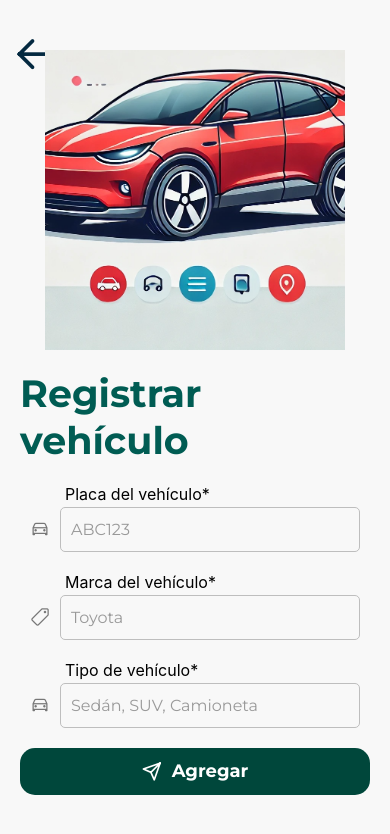
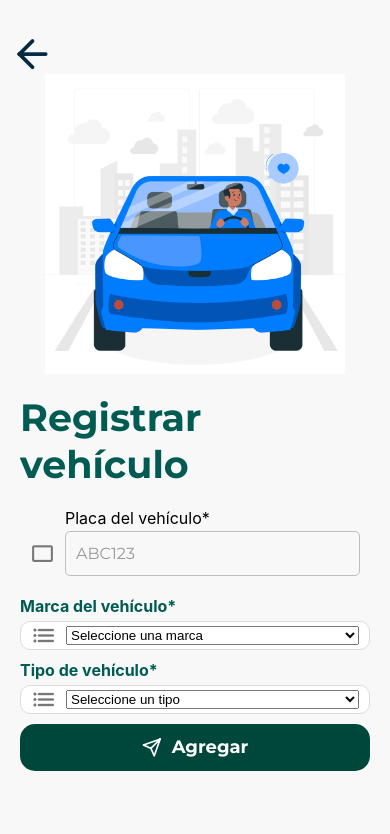
Before and after one commit to devBorisG/carpooling-uco-mobile, a React Native app: screen /CreateCarScreen in a window 390 px wide. Shown: the top 834 px of the page. Built offline with nearby package versions, Linux system fonts and the light colour scheme.

Commit message:
♻️ Refactor de vista de crear vehiculo

```diff
--- a/screens/AllowLocationScreen.js
+++ b/screens/AllowLocationScreen.js
@@ -108,7 +108,7 @@ const styles = StyleSheet.create({
     skipText: {
         fontSize: 22,
         fontFamily: "montserrat-bold",
-        color: "#B2AFAF",
+        color: "#76af68",
         textDecorationLine: "underline",
     },
 });
--- a/screens/CreateCarScreen.js
+++ b/screens/CreateCarScreen.js
@@ -1,6 +1,7 @@
 import React, { useState, useEffect } from "react";
 import { View, Text, StyleSheet, Image } from "react-native";
-import { AntDesign, Ionicons, Feather } from '@expo/vector-icons';
+import { Picker } from "@react-native-picker/picker";
+import { AntDesign, Ionicons, Feather, MaterialCommunityIcons } from '@expo/vector-icons';
 import { useNavigation } from "@react-navigation/native";
 import BackButton from "../components/BackButton";
 import Button from "../components/Button";
@@ -31,14 +32,6 @@ const FormularioVehiculo = () => {
     }
   };
 
-  const validateEmptyField = (value, setError) => {
-    if (value.trim() === "") {
-      setError("Este campo es obligatorio");
-    } else {
-      setError("");
-    }
-  };
-
   useEffect(() => {
     if (
       placaErrorMsg === "" &&
@@ -56,9 +49,10 @@ const FormularioVehiculo = () => {
 
   const handleSubmit = () => {
     validatePlaca();
-    validateEmptyField(marca, setMarcaErrorMsg);
-    validateEmptyField(tipo, setTipoErrorMsg);
-    if (isValid) {
+    if (!marca) setMarcaErrorMsg("Debe seleccionar una marca");
+    if (!tipo) setTipoErrorMsg("Debe seleccionar un tipo de vehículo");
+
+    if (placa && marca && tipo && placaErrorMsg === "" && marcaErrorMsg === "" && tipoErrorMsg === "") {
       navigation.navigate("CreateRouteScreen");
     }
   };
@@ -70,10 +64,11 @@ const FormularioVehiculo = () => {
         <Image source={optIcon} style={styles.image} />
       </View>
       <Text style={styles.title}>Registrar vehículo</Text>
+
       <ValidatedInput
         label="Placa del vehículo*"
         placeholder="ABC123"
-        icon={<Ionicons name="car-outline" size={20} color="#777" />}
+        icon={<MaterialCommunityIcons name="card-outline" size={25} color="#777" />}
         value={placa}
         onChangeText={(text) => {
           setPlaca(text);
@@ -82,30 +77,47 @@ const FormularioVehiculo = () => {
         onBlur={validatePlaca}
         errorMsg={placaErrorMsg}
       />
-      <ValidatedInput
-        label="Marca del vehículo*"
-        placeholder="Toyota"
-        icon={<Ionicons name="pricetag-outline" size={20} color="#777" />}
-        value={marca}
-        onChangeText={(text) => {
-          setMarca(text);
-          setMarcaErrorMsg("");
-        }}
-        onBlur={() => validateEmptyField(marca, setMarcaErrorMsg)}
-        errorMsg={marcaErrorMsg}
-      />
-      <ValidatedInput
-        label="Tipo de vehículo*"
-        placeholder="Sedán, SUV, Camioneta"
-        icon={<Ionicons name="car-outline" size={20} color="#777" />}
-        value={tipo}
-        onChangeText={(text) => {
-          setTipo(text);
-          setTipoErrorMsg("");
-        }}
-        onBlur={() => validateEmptyField(tipo, setTipoErrorMsg)}
-        errorMsg={tipoErrorMsg}
-      />
+
+      <Text style={styles.label}>Marca del vehículo*</Text>
+      <View style={styles.pickerContainer}>
+        <Ionicons name="list" size={25} color="#777" style={styles.pickerIcon} />
+        <Picker
+          selectedValue={marca}
+          onValueChange={(itemValue) => {
+            setMarca(itemValue);
+            setMarcaErrorMsg("");
+          }}
+          style={styles.picker}
+        >
+          <Picker.Item label="Seleccione una marca" value="" />
+          <Picker.Item label="Toyota" value="Toyota" />
+          <Picker.Item label="Ford" value="Ford" />
+          <Picker.Item label="Chevrolet" value="Chevrolet" />
+          <Picker.Item label="Nissan" value="Nissan" />
+        </Picker>
+      </View>
+      {marcaErrorMsg ? <Text style={styles.errorText}>{marcaErrorMsg}</Text> : null}
+
+      <Text style={styles.label}>Tipo de vehículo*</Text>
+      <View style={styles.pickerContainer}>
+        <Ionicons name="list" size={25} color="#777" style={styles.pickerIcon} />
+        <Picker
+          selectedValue={tipo}
+          onValueChange={(itemValue) => {
+            setTipo(itemValue);
+            setTipoErrorMsg("");
+          }}
+          style={styles.picker}
+        >
+          <Picker.Item label="Seleccione un tipo" value="" />
+          <Picker.Item label="Automóvil" value="Sedán" />
+          <Picker.Item label="Bus" value="SUV" />
+          <Picker.Item label="Camioneta" value="Camioneta" />
+          <Picker.Item label="Motocicleta" value="Motocicleta" />
+        </Picker>
+      </View>
+      {tipoErrorMsg ? <Text style={styles.errorText}>{tipoErrorMsg}</Text> : null}
+
       <Button
         title="Agregar"
         buttonStyle={{ width: "100%" }}
@@ -139,6 +151,33 @@ const styles = StyleSheet.create({
     alignSelf: "flex-start",
     marginBottom: 20,
   },
+  label: {
+    fontSize: 16,
+    color: "#005C53",
+    fontWeight: "bold",
+    marginBottom: 5,
+  },
+  pickerContainer: {
+    flexDirection: "row",
+    alignItems: "center",
+    backgroundColor: "#fff",
+    borderRadius: 10,
+    borderWidth: 1,
+    borderColor: "#ddd",
+    marginBottom: 10,
+    paddingHorizontal: 10,
+  },
+  pickerIcon: {
+    marginRight: 10,
+  },
+  picker: {
+    flex: 1,
+  },
+  errorText: {
+    color: "red",
+    fontSize: 14,
+    marginBottom: 10,
+  },
 });
 
 export default FormularioVehiculo;
--- a/screens/CreateRouteScreen.js
+++ b/screens/CreateRouteScreen.js
@@ -100,7 +100,7 @@ const styles = StyleSheet.create({
   skipText: {
       fontSize: 22,
       fontFamily: "montserrat-bold",
-      color: "#B2AFAF",
+      color: "#76af68",
       textDecorationLine: "underline",
       textAlign: "center",
   },
--- a/screens/HomeScreen.js
+++ b/screens/HomeScreen.js
@@ -316,7 +316,15 @@ const styles = StyleSheet.create({
     justifyContent: "center",
     alignItems: "center",
   },
-
+  searchBox: {
+    flexDirection: "row",
+    justifyContent: "center",
+    alignItems: "center",
+  },
+  searchPlaceholder: {
+    fontSize: 18,
+    color: "rgba(0,0,0,0.4)",
+  },
   outerCircle: {
     width: 30,
     height: 30,
@@ -362,14 +370,13 @@ const styles = StyleSheet.create({
 
   mapControlsContainer: {
     position: "absolute",
-        bottom: 72,
-        right: 10,
+    top: 120,
+    right: 20,
     alignItems: "center",
-        gap: 4.5,
   },
   controlButton: {
     backgroundColor: "#fff",
-        borderRadius: 100,
+    borderRadius: 20,
     padding: 5,
     elevation: 5,
     shadowColor: "#000",
--- a/screens/OnboardingScreen.js
+++ b/screens/OnboardingScreen.js
@@ -175,7 +175,7 @@ const styles = StyleSheet.create({
     skipText: {
         fontSize: 22,
         fontFamily: "montserrat-bold",
-        color: "#B2AFAF",
+        color: "#76af68",
         textDecorationLine: "underline",
     },
     skipButton: {
```
Also changed, not shown: assets/img/carImage.jpg. Lines whose indentation alone changed are shown as unchanged.
